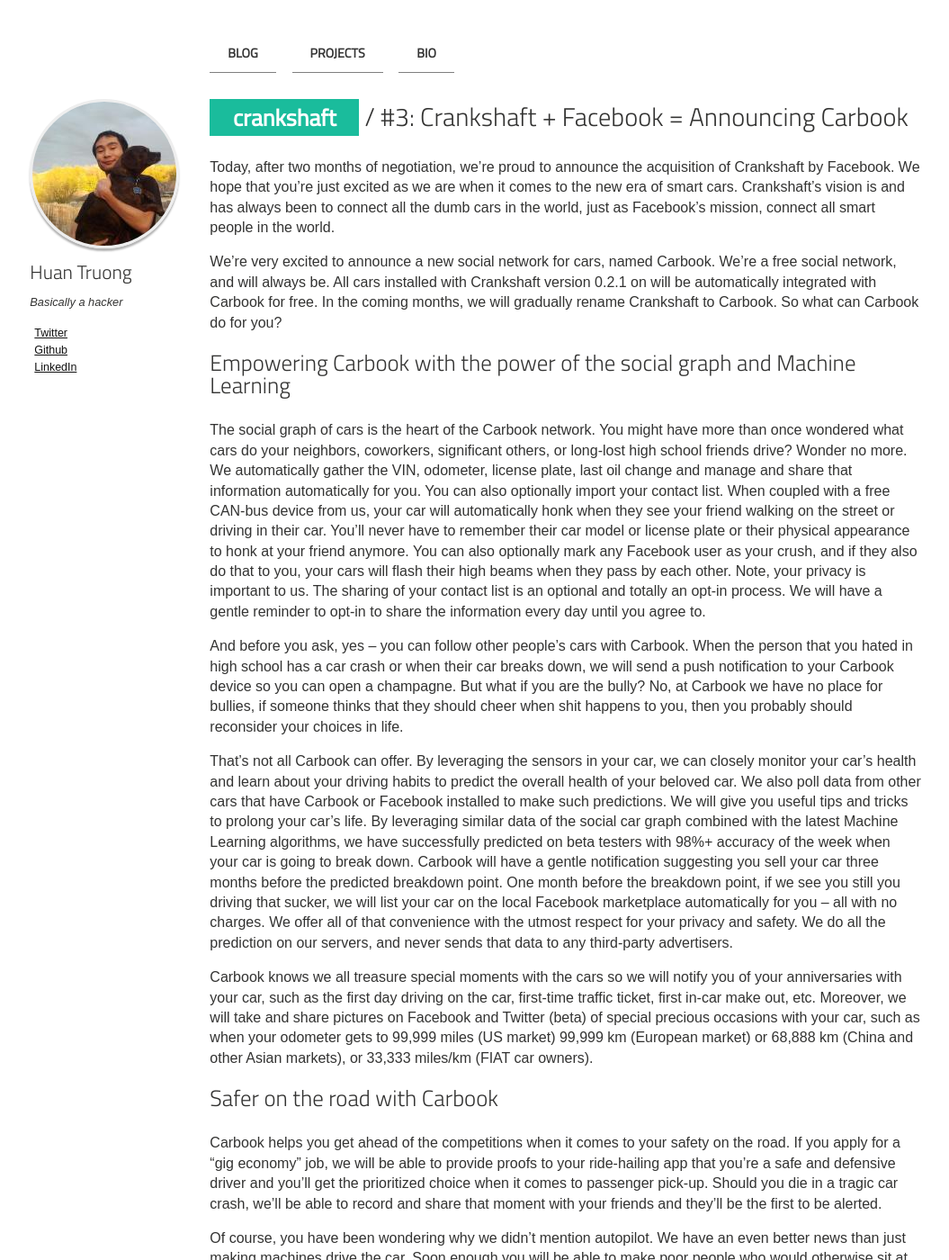
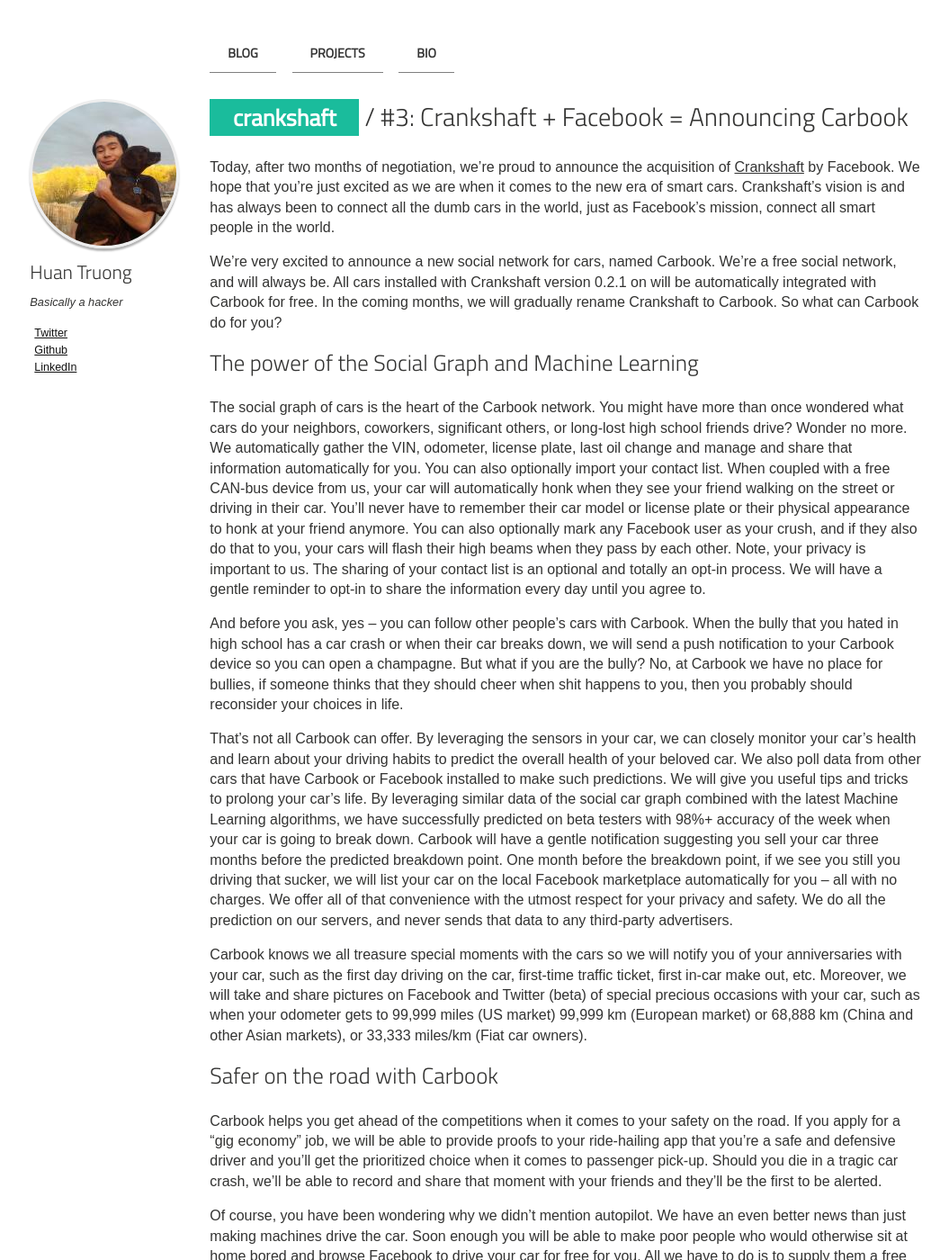
Before and after one commit to htruong/htruong.github.io, a Jekyll site: the page built from _posts/2018-04-01-crankshaft-announcement.markdown, in a window 1280 px wide and 1400 px high. Shown: the whole window at 90% size, without its empty margins (115-1170 px from the left). Built offline with Jekyll 4.4.1, drawn with Linux system fonts in a browser that asks for light colours; some of the changed text lies outside the part shown.

Commit message:
[blog] words

```diff
--- a/_posts/2018-04-01-crankshaft-announcement.markdown
+++ b/_posts/2018-04-01-crankshaft-announcement.markdown
@@ -6,29 +6,29 @@
 
 
 
-Today, after two months of negotiation, we're proud to announce the acquisition of Crankshaft by Facebook. We hope that you're just excited as we are when it comes to the new era of smart cars. Crankshaft's vision is and has always been to connect all the dumb cars in the world, just as Facebook's mission, connect all smart people in the world.
+Today, after two months of negotiation, we're proud to announce the acquisition of [Crankshaft](http://getcrankshaft.com) by Facebook. We hope that you're just excited as we are when it comes to the new era of smart cars. Crankshaft's vision is and has always been to connect all the dumb cars in the world, just as Facebook's mission, connect all smart people in the world.
 
 We're very excited to announce a new social network for cars, named Carbook. We're a free social network, and will always be. All cars installed with Crankshaft version 0.2.1 on will be automatically integrated with Carbook for free. In the coming months, we will gradually rename Crankshaft to Carbook. So what can Carbook do for you?
 
-Empowering Carbook with the power of the social graph and Machine Learning
+The power of the Social Graph and Machine Learning
 --
 
 The social graph of cars is the heart of the Carbook network. You might have more than once wondered what cars do your neighbors, coworkers, significant others, or long-lost high school friends drive? Wonder no more. We automatically gather the VIN, odometer, license plate, last oil change and manage and share that information automatically for you. You can also optionally import your contact list. When coupled with a free CAN-bus device from us, your car will automatically honk when they see your friend walking on the street or driving in their car. You'll never have to remember their car model or license plate or their physical appearance to honk at your friend anymore. You can also optionally mark any Facebook user as your crush, and if they also do that to you, your cars will flash their high beams when they pass by each other. Note, your privacy is important to us. The sharing of your contact list is an optional and totally an opt-in process. We will have a gentle reminder to opt-in to share the information every day until you agree to.
 
-And before you ask, yes -- you can follow other people's cars with Carbook. When the person that you hated in high school has a car crash or when their car breaks down, we will send a push notification to your Carbook device so you can open a champagne. But what if you are the bully? No, at Carbook we have no place for bullies, if someone thinks that they should cheer when shit happens to you, then you probably should reconsider your choices in life.
+And before you ask, yes -- you can follow other people's cars with Carbook. When the bully that you hated in high school has a car crash or when their car breaks down, we will send a push notification to your Carbook device so you can open a champagne. But what if you are the bully? No, at Carbook we have no place for bullies, if someone thinks that they should cheer when shit happens to you, then you probably should reconsider your choices in life.
 
 That's not all Carbook can offer.  By leveraging the sensors in your car, we can closely monitor your car's health and learn about your driving habits to predict the overall health of your beloved car. We also poll data from other cars that have Carbook or Facebook installed to make such predictions. We will give you useful tips and tricks to prolong your car's life. By leveraging similar data of the social car graph combined with the latest Machine Learning algorithms, we have successfully predicted on beta testers with 98%+ accuracy of the week when your car is going to break down. Carbook will have a gentle notification suggesting you sell your car three months before the predicted breakdown point. One month before the breakdown point, if we see you still you driving that sucker, we will list your car on the local Facebook marketplace automatically for you -- all with no charges. We offer all of that convenience with the utmost respect for your privacy and safety. We do all the prediction on our servers, and never sends that data to any third-party advertisers.
 
-Carbook knows we all treasure special moments with the cars so we will notify you of your anniversaries with your car, such as the first day driving on the car, first-time traffic ticket, first in-car make out, etc. Moreover, we will take and share pictures on Facebook and Twitter (beta) of special precious occasions with your car, such as when your odometer gets to 99,999 miles (US market) 99,999 km (European market) or 68,888 km (China and other Asian markets), or 33,333 miles/km (FIAT car owners).
+Carbook knows we all treasure special moments with the cars so we will notify you of your anniversaries with your car, such as the first day driving on the car, first-time traffic ticket, first in-car make out, etc. Moreover, we will take and share pictures on Facebook and Twitter (beta) of special precious occasions with your car, such as when your odometer gets to 99,999 miles (US market) 99,999 km (European market) or 68,888 km (China and other Asian markets), or 33,333 miles/km (Fiat car owners).
 
 Safer on the road with Carbook
 --
 
 Carbook helps you get ahead of the competitions when it comes to your safety on the road. If you apply for a "gig economy" job, we will be able to provide proofs to your ride-hailing app that you're a safe and defensive driver and you'll get the prioritized choice when it comes to passenger pick-up. Should you die in a tragic car crash, we'll be able to record and share that moment with your friends and they'll be the first to be alerted.
 
-Of course, you have been wondering why we didn't mention autopilot. We have an even better news than just making machines drive the car. Soon enough you will be able to make poor people who would otherwise sit at home bored and browse Facebook to drive your car for free for you. All we have to do is to supply them a free Occolus Rift and stream your car's view to their VR glasses. Now you can blame someone when the shit hits the fan.
+Of course, you have been wondering why we didn't mention autopilot. We have an even better news than just making machines drive the car. Soon enough you will be able to make poor people who would otherwise sit at home bored and browse Facebook to drive your car for free for you. All we have to do is to supply them a free Occolus Rift and stream your car's view to their VR glasses. Now you can actually blame someone when the shit hits the fan.
 
-Empowering car owners with the Blockchain technology
+Blockchain technology
 --
 
 Last but not least, one of the features we have thought a lot about was how the revolutionary Blockchain technology can be utilized for a connected world. With that, we are happy to announce the ICO (Initial Coin Offering) of our cryptocurrency, Karbook Krypto Koin (coin ticker: K3) next month. K3 will provide non-mutable driving records on the blockchain based on IoT and the latest crypto standards to ensure your safety when it comes to you on the road.
```
